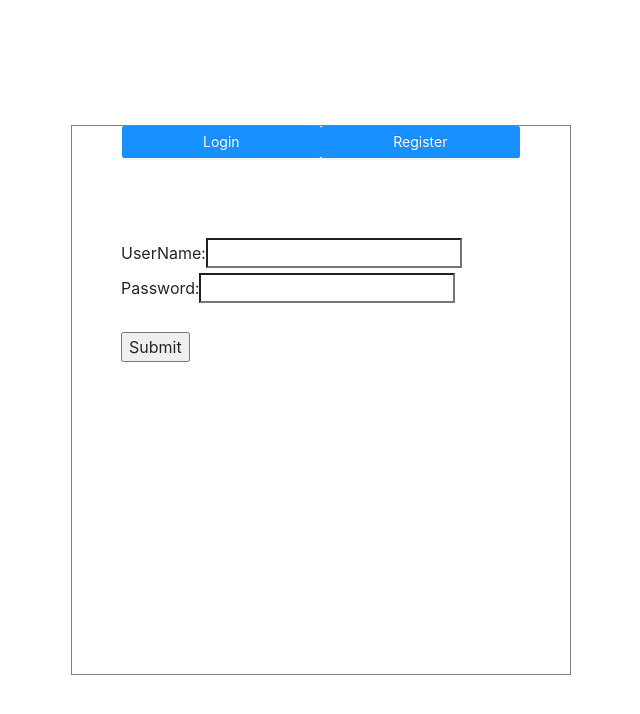
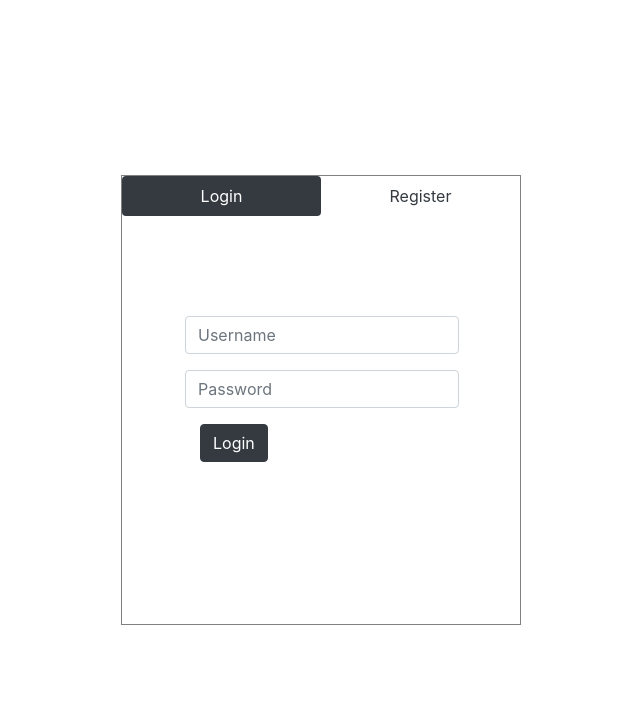
Before and after one commit to ravar3993/ExpenseTracker, a React (Create React App) app in the folder client/expense_tracker/: page / in a window 1280 px wide. Shown: the top 714 px of the page, without its empty margins (319-959 px from the left). Built offline with nearby package versions, Linux system fonts and the light colour scheme.

Commit message:
css changes

```diff
--- a/client/expense_tracker/src/components/LoginForm.js
+++ b/client/expense_tracker/src/components/LoginForm.js
@@ -1,11 +1,24 @@
-import React, { Component } from 'react'
+import React, { Component, useState } from 'react'
 import 'antd/dist/antd.css';
 import '../styles/loginForm.css'
-import { Form, Input, Button, Checkbox } from 'antd';
 import { UserOutlined, LockOutlined } from '@ant-design/icons';
 import configData from "../configData.json"
 import { Redirect } from "react-router-dom";
 import RegisterForm from './RegisterForm'
+import {Row, Col, Form, Button, Container, Alert } from 'react-bootstrap'
+
+function AlertDismissible(props) {
+  const [show, setShow] = useState(true);
+  let message = props.message
+  if (show && message !== null) {
+    return (
+      <Alert variant="danger" onClose={() => setShow(false)} dismissible>
+        {message}
+      </Alert>
+    );
+  }
+  return null
+}
 
 class LoginForm extends Component {
     constructor(){
@@ -20,11 +33,13 @@ class LoginForm extends Component {
     }
 
     onFinish = (values) => {
-        values.preventDefault();
-        console.log('Received values of form: ', values);
+
+        console.log('Received values of form: ', values['username'], values['password']);
         let formData = new FormData();
-        formData.append('username',values['username'])
-        formData.append('password',values['password'])
+        let username = document.getElementById('username').value
+        let password = document.getElementById('password').value
+        formData.append('username',username)
+        formData.append('password',password)
 
         let fetchData = {
           method: 'POST',
@@ -57,24 +72,46 @@ class LoginForm extends Component {
               console.log(error)
             }
           )
+          values.preventDefault();
     }
 
     render() {
-
+        let error_message = null
+        if (this.state.error_message !== null){
+            error_message = (
+              <Alert variant="danger" onClose={() => {this.setState({
+                error_message: null
+              })}} dismissible>
+                {this.state.error_message}
+              </Alert>
+            )
+        }
         var login_form = (
           <>
-          <div id="login-form-error" className="login-form-error">
-            {this.state.error_message}
-          </div>
-          <div className="login-form">
-            <form onSubmit={this.onFinish} method="POST">
-              <label for="username">UserName:</label>
-              <input type="text" id="username" name="username" /><br />
-              <label for="password">Password:</label>
-              <input type="password" id="password" name="password" /><br /><br />
-              <input type="submit" value="Submit" />
-            </form>
-          </div>
+          <Container>
+            <Row xs={8} className="justify-content-center error_message">
+             {error_message}
+            </Row>
+            <Row className="justify-content-center">
+              <Form onSubmit={this.onFinish} method="POST">
+                <Form.Group as={Row} controlId="formPlaintextEmail">
+                  <Col sm="15">
+                    <Form.Control id="username" name="username" placeholder="Username" />
+                  </Col>
+                </Form.Group>
+
+                <Form.Group as={Row} controlId="formPlaintextPassword">
+                  <Col sm="15">
+                    <Form.Control id="password" name="password" type="password" placeholder="Password" />
+                  </Col>
+                </Form.Group>
+                <Button variant="dark" type="submit">
+                  Login
+                </Button>
+              </Form>
+            </Row>
+
+          </Container>
           </>
         )
         if (this.state.user_validated && this.state.token_created){
--- a/client/expense_tracker/src/components/Welcome.js
+++ b/client/expense_tracker/src/components/Welcome.js
@@ -4,7 +4,7 @@ import LoginForm from './LoginForm'
 import RegisterForm from './RegisterForm'
 import '../styles/welcome.css'
 import 'antd/dist/antd.css';
-import { Button } from 'antd';
+import { Button, Nav } from 'react-bootstrap';
 
 
 class Welcome extends Component {
@@ -47,10 +47,14 @@ class Welcome extends Component {
         }
         return (
             <div class="login-register">
-                <div class="login-register-button">
-                <span><Button type="primary" onClick={this.loginClickHandler}>Login</Button></span>
-                <span><Button type="primary" onClick={this.registerClickHandler}>Register</Button></span>
-                </div>
+                <Nav justify variant="pills" defaultActiveKey="1">
+                <Nav.Item>
+                    <Nav.Link eventKey="1" onClick={this.loginClickHandler}>Login</Nav.Link>
+                </Nav.Item>
+                <Nav.Item>
+                    <Nav.Link eventKey="2" onClick={this.registerClickHandler}>Register</Nav.Link>
+                </Nav.Item>
+                </Nav>
                 <div class="login-register-form">{comp}</div>
             </div>
         )
--- a/client/expense_tracker/src/styles/loginForm.css
+++ b/client/expense_tracker/src/styles/loginForm.css
@@ -8,3 +8,7 @@
   .login-form-button {
     width: 100%;
   }
+
+  .error_message {
+    height: 60px;
+  }
--- a/client/expense_tracker/src/styles/loginPage.css
+++ b/client/expense_tracker/src/styles/loginPage.css
@@ -1,8 +1,8 @@
 .login-page {
     align-items: center;
-    width:650px;
+    width:500px;
     margin-top:30px;
-    height: 780px;
+    height: 500px;
     border-style: outset;
     position: relative;
     left:30%;
--- a/client/expense_tracker/src/styles/welcome.css
+++ b/client/expense_tracker/src/styles/welcome.css
@@ -1,6 +1,6 @@
 .login-register {
-    width: 500px;
-	height: 550px;
+    width: 400px;
+	height: 450px;
 
 	position: absolute;
 	top:0;
@@ -14,7 +14,7 @@
 }
 
 .login-register-form {
-    margin-top: 80px !important;
+    margin-top: 40px !important;
     margin: auto;
     width: 400px;
     height: 400px;
@@ -28,3 +28,7 @@
 .login-register-button span {
     width: 167px;
 }
+
+.nav-link.active {
+    background-color: #797b7e
+}
```
Also changed, not shown: client/expense_tracker/src/components/HelperComp.js (line endings or trailing spaces).
